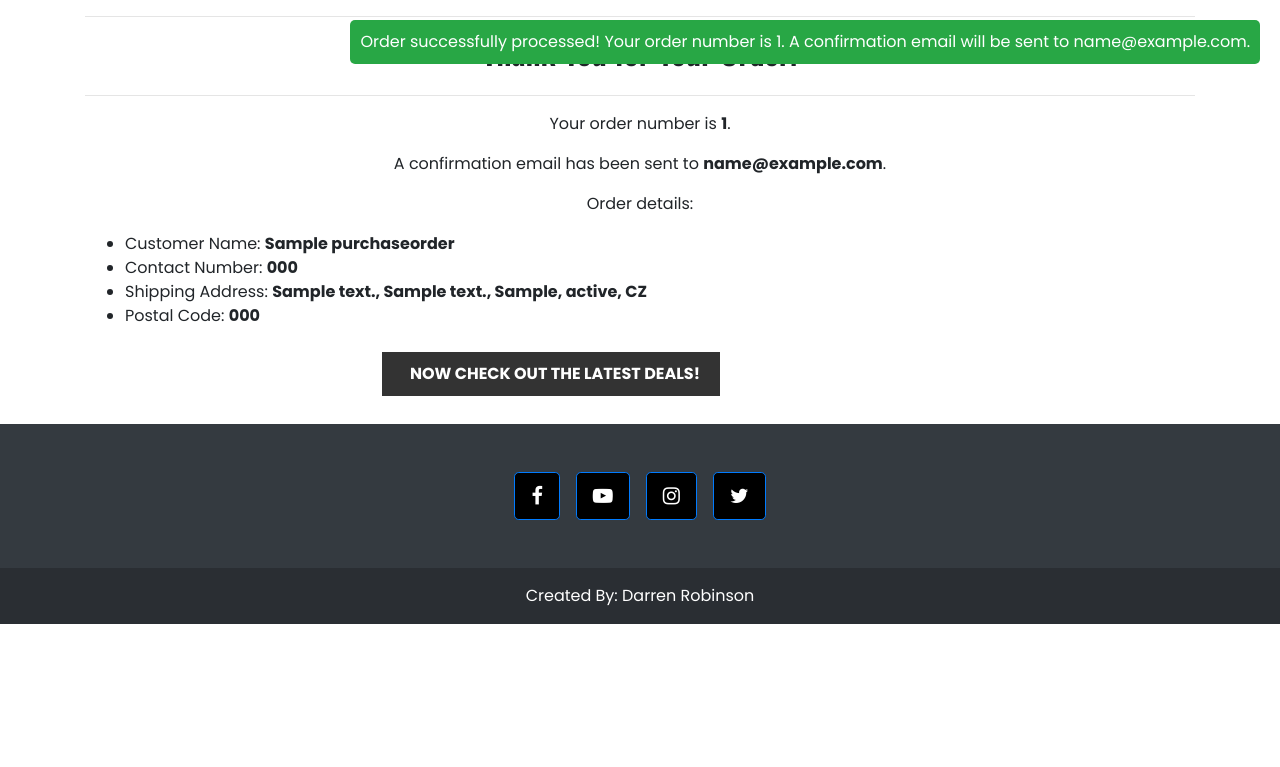
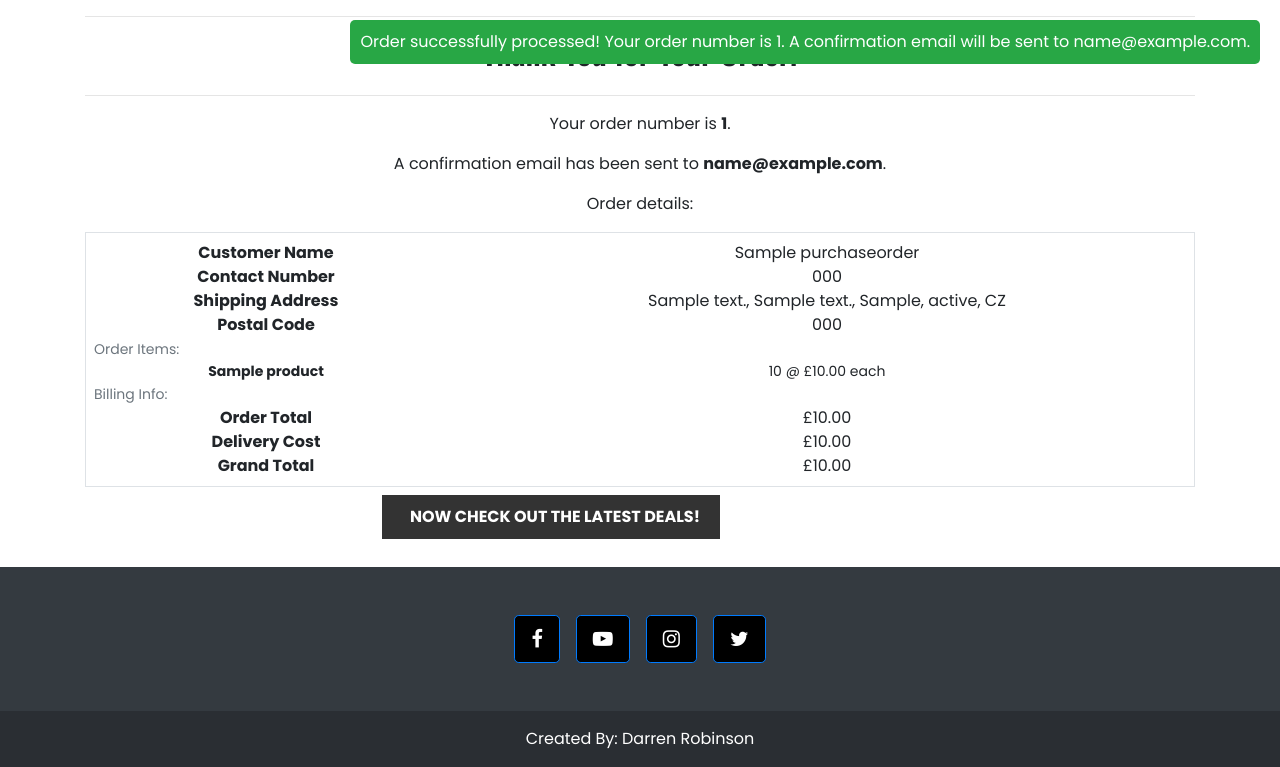
Before and after one commit to darrenrob25/AmberleyArtStore, a Django app: page /checkout/checkout_success/1 in a window 1280 px wide. Shown: the part 80-847 px from the top of the page. Before the commit the page ends 704 px from the top, so only its background shows below. Run offline with Django 3.2, Linux system fonts and the light colour scheme; tables that the repository leaves empty hold one stand-in row (values such as "Sample post"); parts of the project's set-up code (start-up, migrations or seed data) failed here and were passed over; some libraries are stand-ins or nearby versions.

Commit message:
Add: Functionnality to checkout success page

```diff
--- a/checkout/templates/checkout/checkout_success.html
+++ b/checkout/templates/checkout/checkout_success.html
@@ -1,9 +1,5 @@
 {% extends "base.html" %}
 {% load static %}
-
-{% block extra_css %}
-    <link rel="stylesheet" href="{% static 'checkout/css/checkout.css' %}">
-{% endblock %}
 
 {% block page_header %}
     <div class="container header-container">
@@ -20,24 +16,105 @@
                 <hr>
                 <h2 class="logo-font mb-4">Thank You for Your Order!</h2>
                 <hr>
-                <p class="text-black">Your order number is <strong>{{ order.id }}</strong>.</p>
+                <p class="text-black">Your order number is <strong>{{ order.order_id }}</strong>.</p>
                 <p class="text-black">A confirmation email has been sent to <strong>{{ order.customer_email }}</strong>.</p>
                 <p class="text-black">Order details:</p>
-                <ul>
-                    <li>Customer Name: <strong>{{ order.customer_name }}</strong></li>
-                    <li>Contact Number: <strong>{{ order.contact_number }}</strong></li>
-                    <li>Shipping Address: <strong>{{ order.address_line1 }}, {{ order.address_line2 }}, {{ order.city }}, {{ order.state }}, {{ order.delivery_country }}</strong></li>
-                    <li>Postal Code: <strong>{{ order.postal_code }}</strong></li>
-                </ul>
+
+                <div class="order-confirmation-wrapper p-2 border">
+                    <div class="row">
+                        <div class="col-12 col-md-4">
+                            <p class="mb-0 text-black font-weight-bold">Customer Name</p>
+                        </div>
+                        <div class="col-12 col-md-8 text-md-right">
+                            <p class="mb-0">{{ order.customer_name }}</p>
+                        </div>
+                    </div>
+
+                    <div class="row">
+                        <div class="col-12 col-md-4">
+                            <p class="mb-0 text-black font-weight-bold">Contact Number</p>
+                        </div>
+                        <div class="col-12 col-md-8 text-md-right">
+                            <p class="mb-0">{{ order.contact_number }}</p>
+                        </div>
+                    </div>
+
+                    <div class="row">
+                        <div class="col-12 col-md-4">
+                            <p class="mb-0 text-black font-weight-bold">Shipping Address</p>
+                        </div>
+                        <div class="col-12 col-md-8 text-md-right">
+                            <p class="mb-0">{{ order.address_line1 }}{% if order.address_line2 %}, {{ order.address_line2 }}{% endif %}, {{ order.city }}, {{ order.state }}, {{ order.delivery_country }}</p>
+                        </div>
+                    </div>
+
+                    <div class="row">
+                        <div class="col-12 col-md-4">
+                            <p class="mb-0 text-black font-weight-bold">Postal Code</p>
+                        </div>
+                        <div class="col-12 col-md-8 text-md-right">
+                            <p class="mb-0">{{ order.postal_code }}</p>
+                        </div>
+                    </div>
+
+                    <div class="row">
+                        <div class="col">
+                            <small class="text-muted">Order Items:</small>
+                        </div>
+                    </div>
+
+                    {% for item in order.line_items.all %}
+                    <div class="row">
+                        <div class="col-12 col-md-4">
+                            <p class="small mb-0 text-black font-weight-bold">
+                                {{ item.product.name }}
+                            </p>
+                        </div>
+                        <div class="col-12 col-md-8 text-md-right">
+                            <p class="small mb-0">{{ item.quantity }} @ £{{ item.product.price }} each</p>
+                        </div>
+                    </div>
+                    {% endfor %}
+
+                    <div class="row">
+                        <div class="col">
+                            <small class="text-muted">Billing Info:</small>
+                        </div>
+                    </div>
+
+                    <div class="row">
+                        <div class="col-12 col-md-4">
+                            <p class="mb-0 text-black font-weight-bold">Order Total</p>
+                        </div>
+                        <div class="col-12 col-md-8 text-md-right">
+                            <p class="mb-0">£{{ order.subtotal }}</p>  <!-- Updated from order_total to subtotal -->
+                        </div>
+                    </div>
+
+                    <div class="row">
+                        <div class="col-12 col-md-4">
+                            <p class="mb-0 text-black font-weight-bold">Delivery Cost</p>
+                        </div>
+                        <div class="col-12 col-md-8 text-md-right">
+                            <p class="mb-0">£{{ order.shipping_cost }}</p>  <!-- Updated from delivery_cost to shipping_cost -->
+                        </div>
+                    </div>
+
+                    <div class="row">
+                        <div class="col-12 col-md-4">
+                            <p class="mb-0 text-black font-weight-bold">Grand Total</p>
+                        </div>
+                        <div class="col-12 col-md-8 text-md-right">
+                            <p class="mb-0">£{{ order.total_amount }}</p>  <!-- Updated from grand_total to total_amount -->
+                        </div>
+                    </div>
+                </div>
             </div>
         </div>
 
         <div class="row">
-            <div class="col-12 col-lg-7"></div>
-        </div>
-        <div class="row">
             <div class="col-12 col-lg-7 text-right">
-                <a href="{% url 'products' %}?category=new_arrivals,deals,clearance" class="btn btn-black rounded-0 my-2">
+                <a href="{% url 'products' %}" class="btn btn-black rounded-0 my-2">
                     <span class="icon mr-2">
                         <i class="fas fa-gifts"></i>
                     </span>
```
